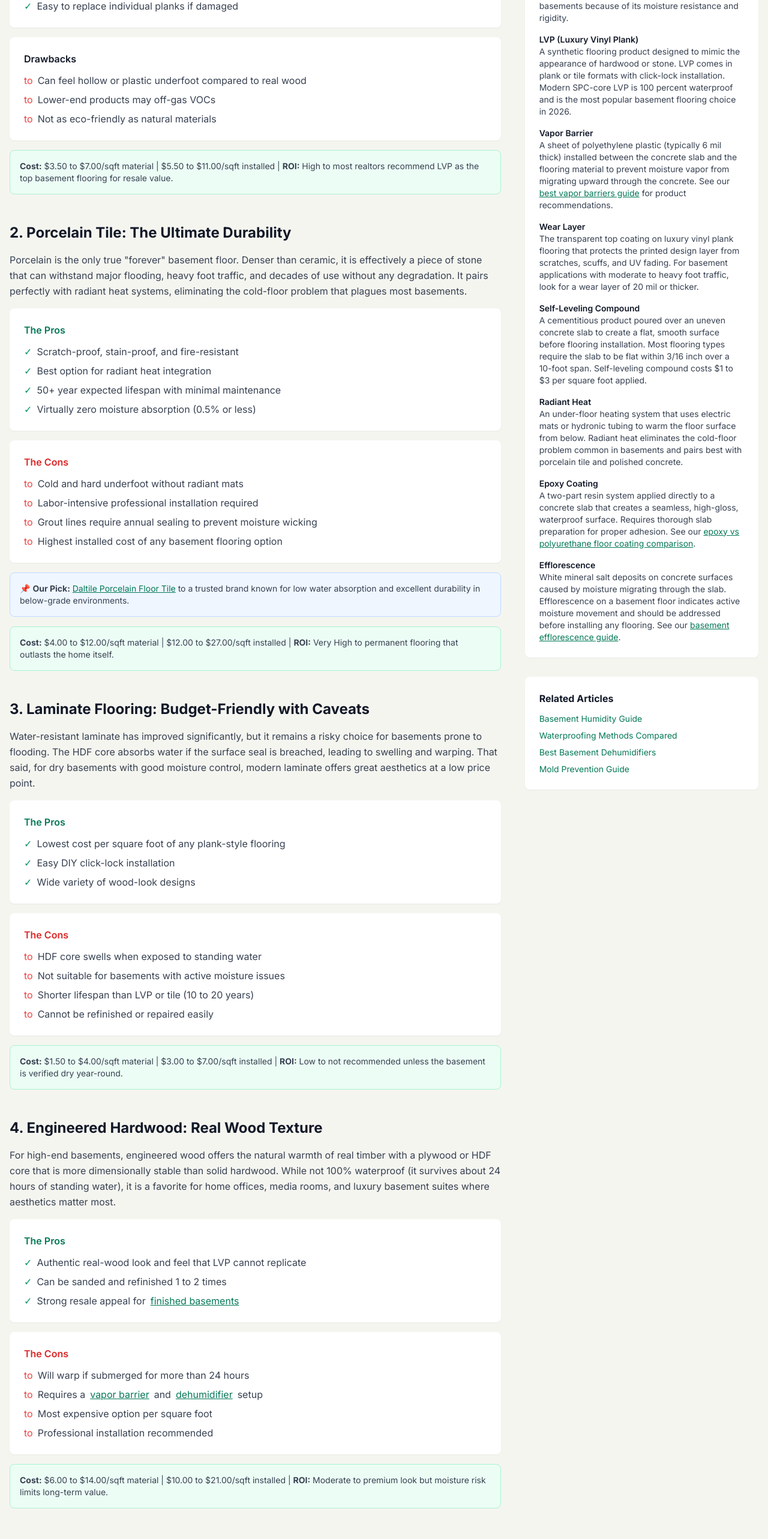
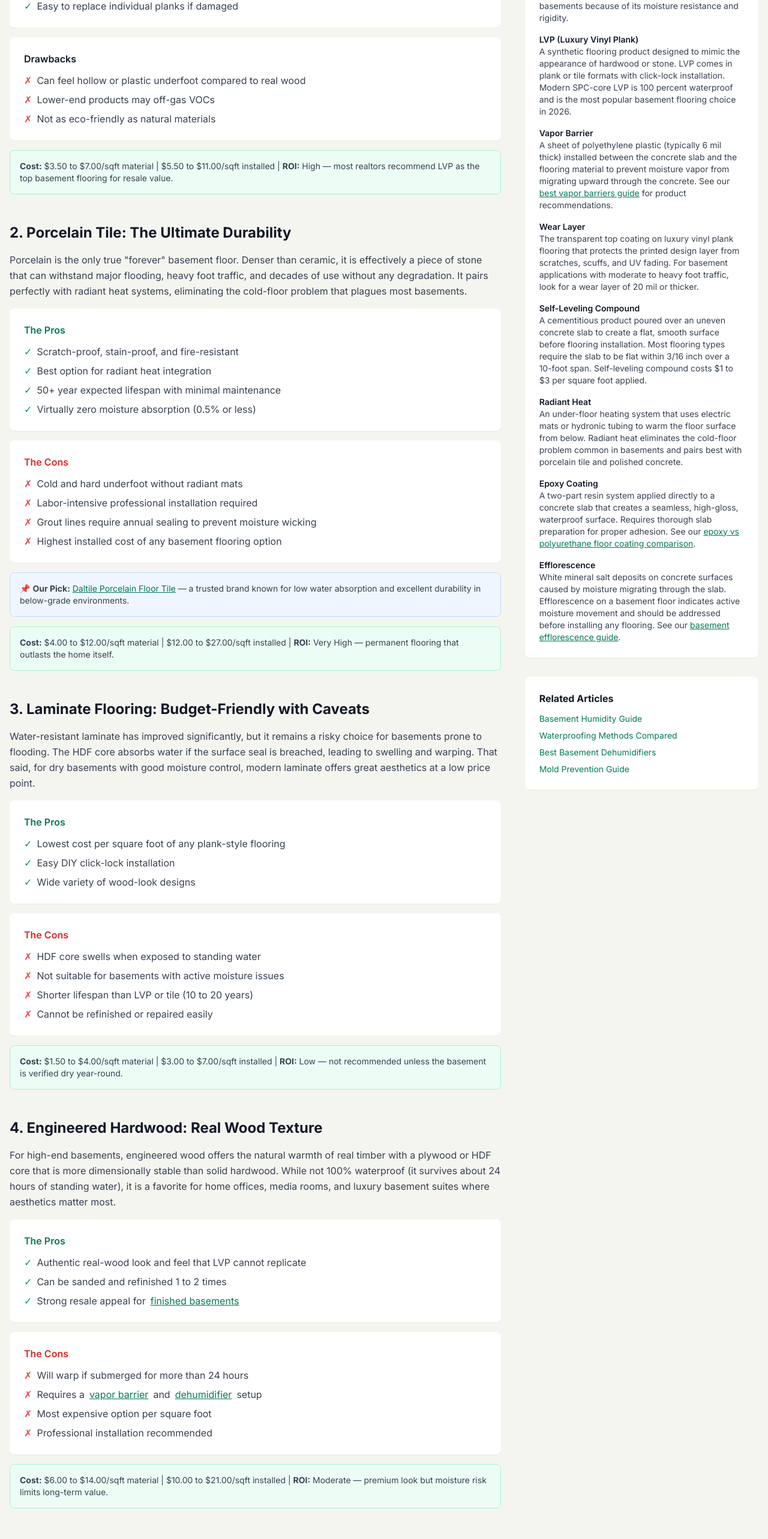
Before and after one commit to thebasementguide2026/basement-guide, a Next.js app: page /articles/best-basement-flooring in a window 1280 px wide. Shown: the part 2020-4585 px from the top of the page at 60% size. Built offline with nearby package versions, Linux system fonts and the light colour scheme.

Commit message:
fix(flooring): replace stray 'to' fallbacks with ✗ icons and em-dashes
- 30 cons list items now use ✗ (matching ✓ used in pros)
- 19 ROI/Our Pick/comparison lines now use em-dashes
- Legitimate 'to' uses (yardage/lifespan ranges, prose) preserved

```diff
--- a/app/articles/best-basement-flooring/page.tsx
+++ b/app/articles/best-basement-flooring/page.tsx
@@ -240,13 +240,13 @@ export default function BestBasementFlooring() {
             <div className="bg-white rounded-lg p-6 shadow-sm mb-4">
               <h3 className="font-semibold text-gray-900 mb-3">Drawbacks</h3>
               <ul className="space-y-2 text-gray-700">
-                <li className="flex items-start gap-2"><span className="text-red-500"> to </span> Can feel hollow or plastic underfoot compared to real wood</li>
-                <li className="flex items-start gap-2"><span className="text-red-500"> to </span> Lower-end products may off-gas VOCs</li>
-                <li className="flex items-start gap-2"><span className="text-red-500"> to </span> Not as eco-friendly as natural materials</li>
+                <li className="flex items-start gap-2"><span className="text-red-500">✗</span> Can feel hollow or plastic underfoot compared to real wood</li>
+                <li className="flex items-start gap-2"><span className="text-red-500">✗</span> Lower-end products may off-gas VOCs</li>
+                <li className="flex items-start gap-2"><span className="text-red-500">✗</span> Not as eco-friendly as natural materials</li>
               </ul>
             </div>
             <div className="bg-emerald-50 border border-emerald-200 rounded-lg p-4">
-              <p className="text-sm text-gray-700"><strong>Cost:</strong> $3.50 to $7.00/sqft material | $5.50 to $11.00/sqft installed | <strong>ROI:</strong> High to most realtors recommend LVP as the top basement flooring for resale value.</p>
+              <p className="text-sm text-gray-700"><strong>Cost:</strong> $3.50 to $7.00/sqft material | $5.50 to $11.00/sqft installed | <strong>ROI:</strong> High — most realtors recommend LVP as the top basement flooring for resale value.</p>
             </div>
           </section>
 
@@ -268,17 +268,17 @@ export default function BestBasementFlooring() {
             <div className="bg-white rounded-lg p-6 shadow-sm mb-4">
               <h3 className="font-semibold text-red-600 mb-3">The Cons</h3>
               <ul className="space-y-2 text-gray-700">
-                <li className="flex items-start gap-2"><span className="text-red-500"> to </span> Cold and hard underfoot without radiant mats</li>
-                <li className="flex items-start gap-2"><span className="text-red-500"> to </span> Labor-intensive professional installation required</li>
-                <li className="flex items-start gap-2"><span className="text-red-500"> to </span> Grout lines require annual sealing to prevent moisture wicking</li>
-                <li className="flex items-start gap-2"><span className="text-red-500"> to </span> Highest installed cost of any basement flooring option</li>
+                <li className="flex items-start gap-2"><span className="text-red-500">✗</span> Cold and hard underfoot without radiant mats</li>
+                <li className="flex items-start gap-2"><span className="text-red-500">✗</span> Labor-intensive professional installation required</li>
+                <li className="flex items-start gap-2"><span className="text-red-500">✗</span> Grout lines require annual sealing to prevent moisture wicking</li>
+                <li className="flex items-start gap-2"><span className="text-red-500">✗</span> Highest installed cost of any basement flooring option</li>
               </ul>
             </div>
             <div className="bg-blue-50 border border-blue-200 rounded-lg p-4 mb-4">
-              <p className="text-sm text-gray-700">📌 <strong>Our Pick:</strong> <a href="https://amzn.to/4sj5RkE" target="_blank" rel="noopener noreferrer sponsored" className="text-emerald-700 underline hover:text-emerald-900">Daltile Porcelain Floor Tile</a> to a trusted brand known for low water absorption and excellent durability in below-grade environments.</p>
+              <p className="text-sm text-gray-700">📌 <strong>Our Pick:</strong> <a href="https://amzn.to/4sj5RkE" target="_blank" rel="noopener noreferrer sponsored" className="text-emerald-700 underline hover:text-emerald-900">Daltile Porcelain Floor Tile</a> — a trusted brand known for low water absorption and excellent durability in below-grade environments.</p>
             </div>
             <div className="bg-emerald-50 border border-emerald-200 rounded-lg p-4">
-              <p className="text-sm text-gray-700"><strong>Cost:</strong> $4.00 to $12.00/sqft material | $12.00 to $27.00/sqft installed | <strong>ROI:</strong> Very High to permanent flooring that outlasts the home itself.</p>
+              <p className="text-sm text-gray-700"><strong>Cost:</strong> $4.00 to $12.00/sqft material | $12.00 to $27.00/sqft installed | <strong>ROI:</strong> Very High — permanent flooring that outlasts the home itself.</p>
             </div>
           </section>
 
@@ -299,14 +299,14 @@ export default function BestBasementFlooring() {
             <div className="bg-white rounded-lg p-6 shadow-sm mb-4">
               <h3 className="font-semibold text-red-600 mb-3">The Cons</h3>
               <ul className="space-y-2 text-gray-700">
-                <li className="flex items-start gap-2"><span className="text-red-500"> to </span> HDF core swells when exposed to standing water</li>
-                <li className="flex items-start gap-2"><span className="text-red-500"> to </span> Not suitable for basements with active moisture issues</li>
-                <li className="flex items-start gap-2"><span className="text-red-500"> to </span> Shorter lifespan than LVP or tile (10 to 20 years)</li>
-                <li className="flex items-start gap-2"><span className="text-red-500"> to </span> Cannot be refinished or repaired easily</li>
+                <li className="flex items-start gap-2"><span className="text-red-500">✗</span> HDF core swells when exposed to standing water</li>
+                <li className="flex items-start gap-2"><span className="text-red-500">✗</span> Not suitable for basements with active moisture issues</li>
+                <li className="flex items-start gap-2"><span className="text-red-500">✗</span> Shorter lifespan than LVP or tile (10 to 20 years)</li>
+                <li className="flex items-start gap-2"><span className="text-red-500">✗</span> Cannot be refinished or repaired easily</li>
               </ul>
             </div>
             <div className="bg-emerald-50 border border-emerald-200 rounded-lg p-4">
-              <p className="text-sm text-gray-700"><strong>Cost:</strong> $1.50 to $4.00/sqft material | $3.00 to $7.00/sqft installed | <strong>ROI:</strong> Low to not recommended unless the basement is verified dry year-round.</p>
+              <p className="text-sm text-gray-700"><strong>Cost:</strong> $1.50 to $4.00/sqft material | $3.00 to $7.00/sqft installed | <strong>ROI:</strong> Low — not recommended unless the basement is verified dry year-round.</p>
             </div>
           </section>
 
@@ -327,14 +327,14 @@ export default function BestBasementFlooring() {
             <div className="bg-white rounded-lg p-6 shadow-sm mb-4">
               <h3 className="font-semibold text-red-600 mb-3">The Cons</h3>
               <ul className="space-y-2 text-gray-700">
-                <li className="flex items-start gap-2"><span className="text-red-500"> to </span> Will warp if submerged for more than 24 hours</li>
-                <li className="flex items-start gap-2"><span className="text-red-500"> to </span> Requires a <Link href="/articles/best-vapor-barriers" className="text-emerald-700 underline">vapor barrier</Link> and <Link href="/articles/best-basement-dehumidifiers" className="text-emerald-700 underline">dehumidifier</Link> setup</li>
-                <li className="flex items-start gap-2"><span className="text-red-500"> to </span> Most expensive option per square foot</li>
-                <li className="flex items-start gap-2"><span className="text-red-500"> to </span> Professional installation recommended</li>
+                <li className="flex items-start gap-2"><span className="text-red-500">✗</span> Will warp if submerged for more than 24 hours</li>
+                <li className="flex items-start gap-2"><span className="text-red-500">✗</span> Requires a <Link href="/articles/best-vapor-barriers" className="text-emerald-700 underline">vapor barrier</Link> and <Link href="/articles/best-basement-dehumidifiers" className="text-emerald-700 underline">dehumidifier</Link> setup</li>
+                <li className="flex items-start gap-2"><span className="text-red-500">✗</span> Most expensive option per square foot</li>
+                <li className="flex items-start gap-2"><span className="text-red-500">✗</span> Professional installation recommended</li>
               </ul>
             </div>
             <div className="bg-emerald-50 border border-emerald-200 rounded-lg p-4">
-              <p className="text-sm text-gray-700"><strong>Cost:</strong> $6.00 to $14.00/sqft material | $10.00 to $21.00/sqft installed | <strong>ROI:</strong> Moderate to premium look but moisture risk limits long-term value.</p>
+              <p className="text-sm text-gray-700"><strong>Cost:</strong> $6.00 to $14.00/sqft material | $10.00 to $21.00/sqft installed | <strong>ROI:</strong> Moderate — premium look but moisture risk limits long-term value.</p>
             </div>
           </section>
 
@@ -356,16 +356,16 @@ export default function BestBasementFlooring() {
             <div className="bg-white rounded-lg p-6 shadow-sm mb-4">
               <h3 className="font-semibold text-red-600 mb-3">The Cons</h3>
               <ul className="space-y-2 text-gray-700">
-                <li className="flex items-start gap-2"><span className="text-red-500"> to </span> Strong rubber odor during initial off-gassing period</li>
-                <li className="flex items-start gap-2"><span className="text-red-500"> to </span> Limited aesthetic options compared to LVP or tile</li>
-                <li className="flex items-start gap-2"><span className="text-red-500"> to </span> Can stain from heavy equipment or chemicals</li>
+                <li className="flex items-start gap-2"><span className="text-red-500">✗</span> Strong rubber odor during initial off-gassing period</li>
+                <li className="flex items-start gap-2"><span className="text-red-500">✗</span> Limited aesthetic options compared to LVP or tile</li>
+                <li className="flex items-start gap-2"><span className="text-red-500">✗</span> Can stain from heavy equipment or chemicals</li>
               </ul>
             </div>
             <div className="bg-blue-50 border border-blue-200 rounded-lg p-4 mb-4">
-              <p className="text-sm text-gray-700">📌 <strong>Our Pick:</strong> <a href="https://amzn.to/4qWnoOx" target="_blank" rel="noopener noreferrer sponsored" className="text-emerald-700 underline hover:text-emerald-900">IncStores Rubber Flooring Rolls</a> to commercial-grade rubber rolls ideal for home gyms and basement workshops.</p>
+              <p className="text-sm text-gray-700">📌 <strong>Our Pick:</strong> <a href="https://amzn.to/4qWnoOx" target="_blank" rel="noopener noreferrer sponsored" className="text-emerald-700 underline hover:text-emerald-900">IncStores Rubber Flooring Rolls</a> — commercial-grade rubber rolls ideal for home gyms and basement workshops.</p>
             </div>
             <div className="bg-emerald-50 border border-emerald-200 rounded-lg p-4">
-              <p className="text-sm text-gray-700"><strong>Cost:</strong> $2.00 to $6.00/sqft material | $3.50 to $9.00/sqft installed | <strong>ROI:</strong> Moderate to excellent functional value for gym and workshop conversions.</p>
+              <p className="text-sm text-gray-700"><strong>Cost:</strong> $2.00 to $6.00/sqft material | $3.50 to $9.00/sqft installed | <strong>ROI:</strong> Moderate — excellent functional value for gym and workshop conversions.</p>
             </div>
           </section>
 
@@ -387,17 +387,17 @@ export default function BestBasementFlooring() {
             <div className="bg-white rounded-lg p-6 shadow-sm mb-4">
               <h3 className="font-semibold text-red-600 mb-3">The Cons</h3>
               <ul className="space-y-2 text-gray-700">
-                <li className="flex items-start gap-2"><span className="text-red-500"> to </span> Extensive slab prep required (grinding, patching, degreasing)</li>
-                <li className="flex items-start gap-2"><span className="text-red-500"> to </span> Can become slippery when wet without anti-slip additives</li>
-                <li className="flex items-start gap-2"><span className="text-red-500"> to </span> May yellow or peel if applied over damp concrete</li>
-                <li className="flex items-start gap-2"><span className="text-red-500"> to </span> Needs recoating every 10 to 20 years</li>
+                <li className="flex items-start gap-2"><span className="text-red-500">✗</span> Extensive slab prep required (grinding, patching, degreasing)</li>
+                <li className="flex items-start gap-2"><span className="text-red-500">✗</span> Can become slippery when wet without anti-slip additives</li>
+                <li className="flex items-start gap-2"><span className="text-red-500">✗</span> May yellow or peel if applied over damp concrete</li>
+                <li className="flex items-start gap-2"><span className="text-red-500">✗</span> Needs recoating every 10 to 20 years</li>
               </ul>
             </div>
             <div className="bg-blue-50 border border-blue-200 rounded-lg p-4 mb-4">
-              <p className="text-sm text-gray-700">📌 <strong>Our Pick:</strong> <a href="https://amzn.to/4tUJ3cB" target="_blank" rel="noopener noreferrer sponsored" className="text-emerald-700 underline hover:text-emerald-900">Rust-Oleum EpoxyShield Basement Floor Coating</a> to the most popular DIY epoxy kit with excellent adhesion and a semi-gloss finish.</p>
+              <p className="text-sm text-gray-700">📌 <strong>Our Pick:</strong> <a href="https://amzn.to/4tUJ3cB" target="_blank" rel="noopener noreferrer sponsored" className="text-emerald-700 underline hover:text-emerald-900">Rust-Oleum EpoxyShield Basement Floor Coating</a> — the most popular DIY epoxy kit with excellent adhesion and a semi-gloss finish.</p>
             </div>
             <div className="bg-emerald-50 border border-emerald-200 rounded-lg p-4">
-              <p className="text-sm text-gray-700"><strong>Cost:</strong> $1.50 to $5.00/sqft material | $3.00 to $12.00/sqft installed | <strong>ROI:</strong> High to low material cost with dramatic visual improvement.</p>
+              <p className="text-sm text-gray-700"><strong>Cost:</strong> $1.50 to $5.00/sqft material | $3.00 to $12.00/sqft installed | <strong>ROI:</strong> High — low material cost with dramatic visual improvement.</p>
             </div>
           </section>
 
@@ -419,14 +419,14 @@ export default function BestBasementFlooring() {
             <div className="bg-white rounded-lg p-6 shadow-sm mb-4">
               <h3 className="font-semibold text-red-600 mb-3">The Cons</h3>
               <ul className="space-y-2 text-gray-700">
-                <li className="flex items-start gap-2"><span className="text-red-500"> to </span> Fibers trap moisture and can harbor mold if not dried quickly</li>
-                <li className="flex items-start gap-2"><span className="text-red-500"> to </span> Not suitable for basements with active water intrusion</li>
-                <li className="flex items-start gap-2"><span className="text-red-500"> to </span> Shortest lifespan of any option (8 to 15 years)</li>
-                <li className="flex items-start gap-2"><span className="text-red-500"> to </span> Stains more easily than hard surfaces</li>
+                <li className="flex items-start gap-2"><span className="text-red-500">✗</span> Fibers trap moisture and can harbor mold if not dried quickly</li>
+                <li className="flex items-start gap-2"><span className="text-red-500">✗</span> Not suitable for basements with active water intrusion</li>
+                <li className="flex items-start gap-2"><span className="text-red-500">✗</span> Shortest lifespan of any option (8 to 15 years)</li>
+                <li className="flex items-start gap-2"><span className="text-red-500">✗</span> Stains more easily than hard surfaces</li>
               </ul>
             </div>
             <div className="bg-emerald-50 border border-emerald-200 rounded-lg p-4">
-              <p className="text-sm text-gray-700"><strong>Cost:</strong> $1.00 to $4.00/sqft material | $2.50 to $7.00/sqft installed | <strong>ROI:</strong> Low to comfort-focused but limited longevity in moisture-prone areas.</p>
+              <p className="text-sm text-gray-700"><strong>Cost:</strong> $1.00 to $4.00/sqft material | $2.50 to $7.00/sqft installed | <strong>ROI:</strong> Low — comfort-focused but limited longevity in moisture-prone areas.</p>
             </div>
           </section>
 
@@ -439,7 +439,7 @@ export default function BestBasementFlooring() {
             <div className="bg-white rounded-lg p-6 shadow-sm mb-4">
               <h3 className="font-semibold text-emerald-700 mb-3">The Pros</h3>
               <ul className="space-y-2 text-gray-700">
-                <li className="flex items-start gap-2"><span className="text-emerald-600">✓</span> Uses your existing slab to no additional materials needed</li>
+                <li className="flex items-start gap-2"><span className="text-emerald-600">✓</span> Uses your existing slab — no additional materials needed</li>
                 <li className="flex items-start gap-2"><span className="text-emerald-600">✓</span> Extremely durable and low maintenance</li>
                 <li className="flex items-start gap-2"><span className="text-emerald-600">✓</span> Can be stained or dyed for custom colors and patterns</li>
                 <li className="flex items-start gap-2"><span className="text-emerald-600">✓</span> Reflective surface brightens dark basements</li>
@@ -448,14 +448,14 @@ export default function BestBasementFlooring() {
             <div className="bg-white rounded-lg p-6 shadow-sm mb-4">
               <h3 className="font-semibold text-red-600 mb-3">The Cons</h3>
               <ul className="space-y-2 text-gray-700">
-                <li className="flex items-start gap-2"><span className="text-red-500"> to </span> Cold and hard underfoot to requires area rugs for comfort</li>
-                <li className="flex items-start gap-2"><span className="text-red-500"> to </span> Sealer must be reapplied every 2 to 5 years</li>
-                <li className="flex items-start gap-2"><span className="text-red-500"> to </span> Cracks in the slab will show through the finish</li>
-                <li className="flex items-start gap-2"><span className="text-red-500"> to </span> Professional grinding equipment required</li>
+                <li className="flex items-start gap-2"><span className="text-red-500">✗</span> Cold and hard underfoot — requires area rugs for comfort</li>
+                <li className="flex items-start gap-2"><span className="text-red-500">✗</span> Sealer must be reapplied every 2 to 5 years</li>
+                <li className="flex items-start gap-2"><span className="text-red-500">✗</span> Cracks in the slab will show through the finish</li>
+                <li className="flex items-start gap-2"><span className="text-red-500">✗</span> Professional grinding equipment required</li>
               </ul>
             </div>
             <div className="bg-emerald-50 border border-emerald-200 rounded-lg p-4">
-              <p className="text-sm text-gray-700"><strong>Cost:</strong> $2.00 to $5.00/sqft material | $3.00 to $8.00/sqft installed | <strong>ROI:</strong> High to lowest cost option with a modern, clean aesthetic.</p>
+              <p className="text-sm text-gray-700"><strong>Cost:</strong> $2.00 to $5.00/sqft material | $3.00 to $8.00/sqft installed | <strong>ROI:</strong> High — lowest cost option with a modern, clean aesthetic.</p>
             </div>
           </section>
 
@@ -634,12 +634,12 @@ export default function BestBasementFlooring() {
                 In 2026, the best basement flooring prioritizes waterproofing without sacrificing style. Here are our top recommendations by use case:
               </p>
               <ul className="space-y-3 text-gray-700">
-                <li><strong>Best Overall:</strong> SPC Luxury Vinyl Plank to unbeatable combination of price, waterproofing, and DIY installation.</li>
-                <li><strong>Best for Durability:</strong> Porcelain Tile to the only true "forever floor" for basements.</li>
-                <li><strong>Best for Gyms:</strong> Rubber Flooring to shock absorption, noise reduction, and 100% waterproof.</li>
-                <li><strong>Best Budget Option:</strong> Polished Concrete or Epoxy to transform your existing slab for under $8,000.</li>
-                <li><strong>Best for Luxury:</strong> Engineered Hardwood to real wood warmth for dry, climate-controlled basements.</li>
-                <li><strong>Best for Comfort:</strong> Carpet Tiles to warmth and softness for bedrooms and playrooms.</li>
+                <li><strong>Best Overall:</strong> SPC Luxury Vinyl Plank — unbeatable combination of price, waterproofing, and DIY installation.</li>
+                <li><strong>Best for Durability:</strong> Porcelain Tile — the only true "forever floor" for basements.</li>
+                <li><strong>Best for Gyms:</strong> Rubber Flooring — shock absorption, noise reduction, and 100% waterproof.</li>
+                <li><strong>Best Budget Option:</strong> Polished Concrete or Epoxy — transform your existing slab for under $8,000.</li>
+                <li><strong>Best for Luxury:</strong> Engineered Hardwood — real wood warmth for dry, climate-controlled basements.</li>
+                <li><strong>Best for Comfort:</strong> Carpet Tiles — warmth and softness for bedrooms and playrooms.</li>
               </ul>
             </div>
           </section>
```
